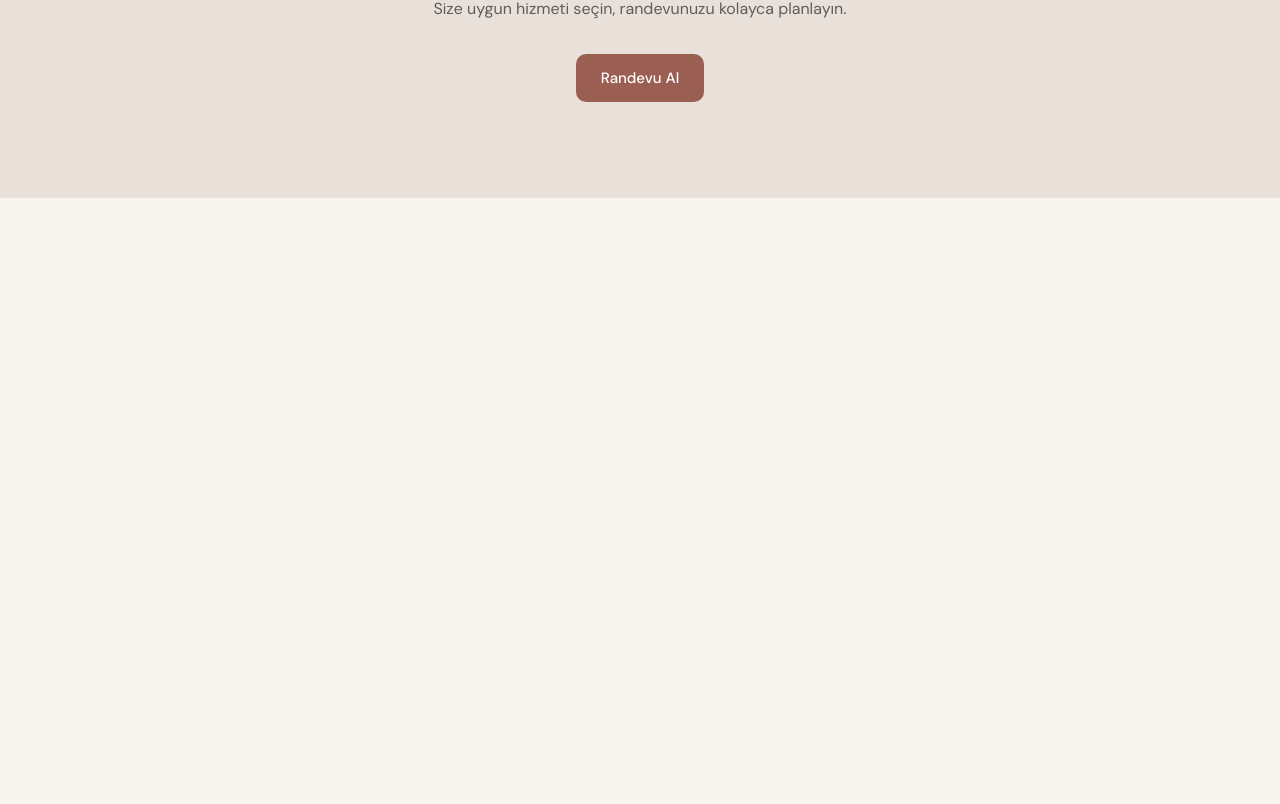
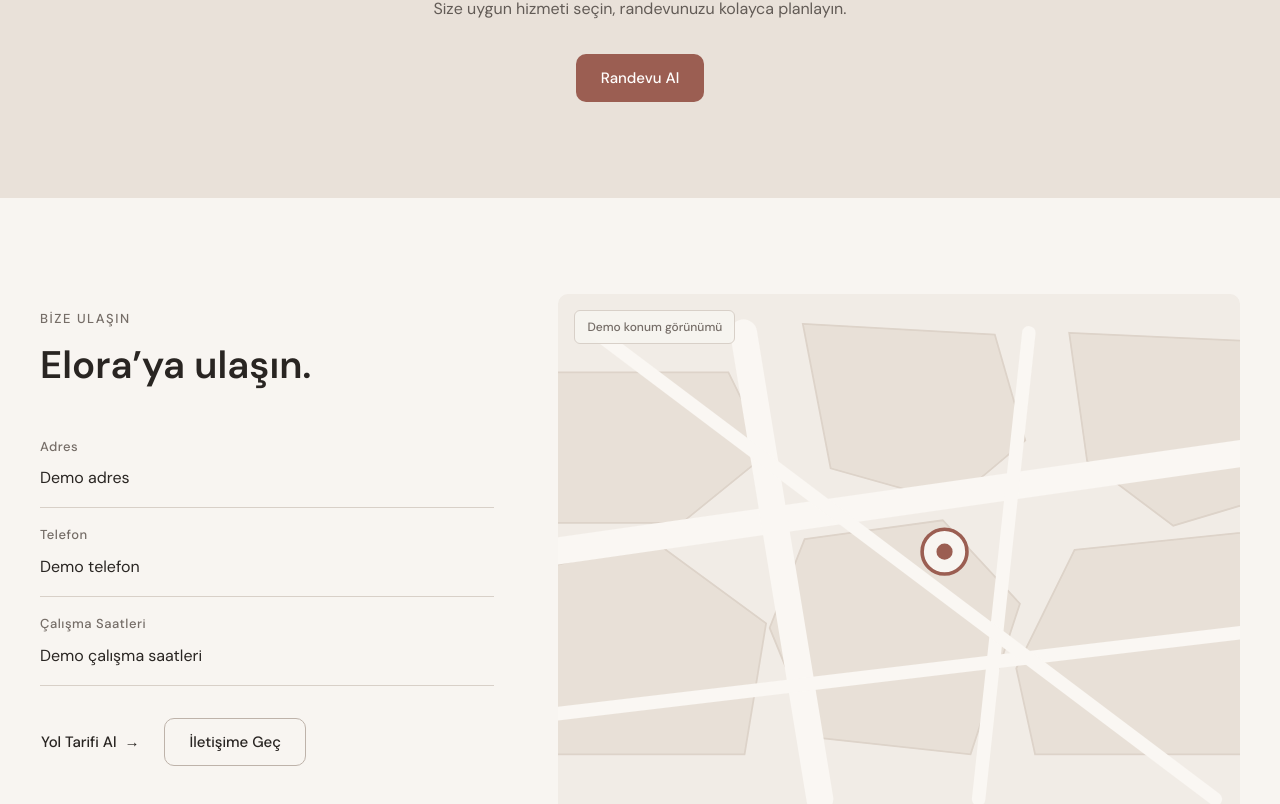
Before and after one commit to ahmetcelebi41/ELORA, a Next.js app: page / in a window 1280 px wide. Shown: the part 4778-5582 px from the top of the page. Before the commit the page ends 4976 px from the top, so only its background shows below. Built offline with nearby package versions, Linux system fonts and the light colour scheme.

Commit message:
feat: add homepage contact location section

```diff
--- a/src/app/page.tsx
+++ b/src/app/page.tsx
@@ -1,6 +1,7 @@
 import { FeaturedServices } from "@/components/home/FeaturedServices";
 import { HomeAbout } from "@/components/home/HomeAbout";
 import { HomeAppointmentCta } from "@/components/home/HomeAppointmentCta";
+import { HomeContactLocation } from "@/components/home/HomeContactLocation";
 import { HomeGallery } from "@/components/home/HomeGallery";
 import { HomeHero } from "@/components/home/HomeHero";
 import { HomeTrustStrip } from "@/components/home/HomeTrustStrip";
@@ -16,6 +17,7 @@ export default function HomePage() {
       <HomeAbout />
       <HomeGallery />
       <HomeAppointmentCta />
+      <HomeContactLocation />
     </main>
   );
 }
--- /dev/null
+++ b/src/components/home/HomeContactLocation/HomeContactLocation.module.css
@@ -0,0 +1,158 @@
+.section {
+  background: var(--color-bg);
+  padding-block: var(--space-8);
+}
+
+.layout {
+  display: grid;
+  gap: var(--space-7);
+}
+
+.content,
+.mapPanel {
+  min-width: 0;
+}
+
+.details {
+  display: grid;
+  gap: 0;
+  margin: var(--space-7) 0 0;
+}
+
+.detail {
+  padding-block: var(--space-4);
+  border-bottom: 1px solid var(--color-border);
+}
+
+.detail:first-child {
+  padding-top: 0;
+}
+
+.label,
+.value {
+  margin: 0;
+}
+
+.label {
+  color: var(--color-text-muted);
+  font-size: 0.8125rem;
+  font-weight: var(--font-weight-medium);
+  letter-spacing: 0.04em;
+}
+
+.value {
+  margin-top: var(--space-2);
+  color: var(--color-text);
+  font-size: 1rem;
+  line-height: var(--line-height-body);
+  overflow-wrap: anywhere;
+}
+
+.actions {
+  display: flex;
+  flex-wrap: wrap;
+  align-items: center;
+  gap: var(--space-4) var(--space-5);
+  margin-top: var(--space-6);
+}
+
+.directionsLink {
+  gap: var(--space-2);
+}
+
+.arrow {
+  display: inline-block;
+  transition: transform var(--motion-duration) var(--motion-easing);
+}
+
+.mapPanel {
+  position: relative;
+  min-height: 22rem;
+  overflow: hidden;
+  border-radius: var(--radius-md);
+  background: var(--color-surface);
+}
+
+.mapLabel {
+  position: absolute;
+  z-index: 1;
+  top: var(--space-4);
+  left: var(--space-4);
+  margin: 0;
+  padding: var(--space-2) var(--space-3);
+  border: 1px solid var(--color-border);
+  border-radius: var(--radius-sm);
+  background: rgb(248 245 241 / 88%);
+  color: var(--color-text-muted);
+  font-size: 0.75rem;
+  font-weight: var(--font-weight-medium);
+  line-height: 1.35;
+}
+
+.map {
+  width: 100%;
+  height: 100%;
+}
+
+.block {
+  fill: #e8e0d7;
+  stroke: #ddd3c9;
+  stroke-width: 2;
+}
+
+.road,
+.roadMinor {
+  fill: none;
+  stroke: #faf7f3;
+  stroke-linecap: round;
+}
+
+.road {
+  stroke-width: 30;
+}
+
+.roadMinor {
+  stroke-width: 15;
+}
+
+.markerRing {
+  fill: var(--color-bg);
+  stroke: var(--color-primary);
+  stroke-width: 4;
+}
+
+.markerDot {
+  fill: var(--color-primary);
+}
+
+@media (min-width: 48rem) {
+  .mapPanel {
+    min-height: 25rem;
+  }
+}
+
+@media (min-width: 64rem) {
+  .section {
+    padding-block: var(--space-10);
+  }
+
+  .layout {
+    grid-template-columns: minmax(0, 2fr) minmax(0, 3fr);
+    gap: var(--space-8);
+    align-items: stretch;
+  }
+
+  .content {
+    padding-block: var(--space-4);
+  }
+
+  .mapPanel {
+    min-height: 34rem;
+  }
+}
+
+@media (hover: hover) and (pointer: fine) {
+  .directionsLink:hover .arrow {
+    transform: translateX(var(--space-1));
+  }
+}
--- /dev/null
+++ b/src/components/home/HomeContactLocation/HomeContactLocation.tsx
@@ -0,0 +1,102 @@
+import { Button } from "@/components/ui/Button";
+import { Container } from "@/components/ui/Container";
+import { SectionHeading } from "@/components/ui/SectionHeading";
+import { site } from "@/data/site";
+
+import styles from "./HomeContactLocation.module.css";
+
+const contactDetails = [
+  { label: "Adres", value: site.businessInfo.address },
+  { label: "Telefon", value: site.businessInfo.phone },
+  { label: "Çalışma Saatleri", value: site.businessInfo.openingHours },
+] as const;
+
+export function HomeContactLocation() {
+  return (
+    <section
+      className={styles.section}
+      aria-labelledby="home-contact-location-title"
+    >
+      <Container>
+        <div className={styles.layout}>
+          <div className={styles.content}>
+            <SectionHeading
+              eyebrow="BİZE ULAŞIN"
+              title="Elora’ya ulaşın."
+              titleId="home-contact-location-title"
+            />
+
+            <dl className={styles.details}>
+              {contactDetails.map((detail) => (
+                <div className={styles.detail} key={detail.label}>
+                  <dt className={styles.label}>{detail.label}</dt>
+                  <dd className={styles.value}>{detail.value}</dd>
+                </div>
+              ))}
+            </dl>
+
+            <div className={styles.actions}>
+              <Button
+                className={styles.directionsLink}
+                href="/iletisim#konum"
+                variant="text"
+              >
+                <span>Yol Tarifi Al</span>
+                <span aria-hidden="true" className={styles.arrow}>
+                  →
+                </span>
+              </Button>
+              <Button href="/iletisim" variant="secondary">
+                İletişime Geç
+              </Button>
+            </div>
+          </div>
+
+          <div className={styles.mapPanel}>
+            <p className={styles.mapLabel}>Demo konum görünümü</p>
+            <svg
+              aria-hidden="true"
+              className={styles.map}
+              focusable="false"
+              viewBox="0 0 760 480"
+            >
+              <path
+                className={styles.block}
+                d="M-30 24h220l44 90-96 78H-30Z"
+              />
+              <path
+                className={styles.block}
+                d="m273-30 214 12 34 118-82 69-135-38Z"
+              />
+              <path
+                className={styles.block}
+                d="m570-20 220 10v174l-104 31-96-72Z"
+              />
+              <path
+                className={styles.block}
+                d="m-28 245 136-32 124 91-24 146H-28Z"
+              />
+              <path
+                className={styles.block}
+                d="m275 210 154-21 86 93-55 168-174-19-50-122Z"
+              />
+              <path
+                className={styles.block}
+                d="m576 222 214-22v250H532l-21-96Z"
+              />
+              <path className={styles.road} d="M-20 226 780 112" />
+              <path className={styles.road} d="M207-20 292 500" />
+              <path className={styles.roadMinor} d="m-20 407 800-95" />
+              <path className={styles.roadMinor} d="M525-20 469 500" />
+              <path className={styles.roadMinor} d="m43-20 690 520" />
+              <g transform="translate(431 224)">
+                <circle className={styles.markerRing} r="25" />
+                <circle className={styles.markerDot} r="9" />
+              </g>
+            </svg>
+          </div>
+        </div>
+      </Container>
+    </section>
+  );
+}
--- /dev/null
+++ b/src/components/home/HomeContactLocation/index.ts
@@ -0,0 +1 @@
+export { HomeContactLocation } from "./HomeContactLocation";
--- a/src/data/site.ts
+++ b/src/data/site.ts
@@ -16,4 +16,9 @@ export const site = {
     href: "/randevu",
     label: "Randevu Al",
   },
+  businessInfo: {
+    address: "Demo adres",
+    phone: "Demo telefon",
+    openingHours: "Demo çalışma saatleri",
+  },
 } as const;
```
